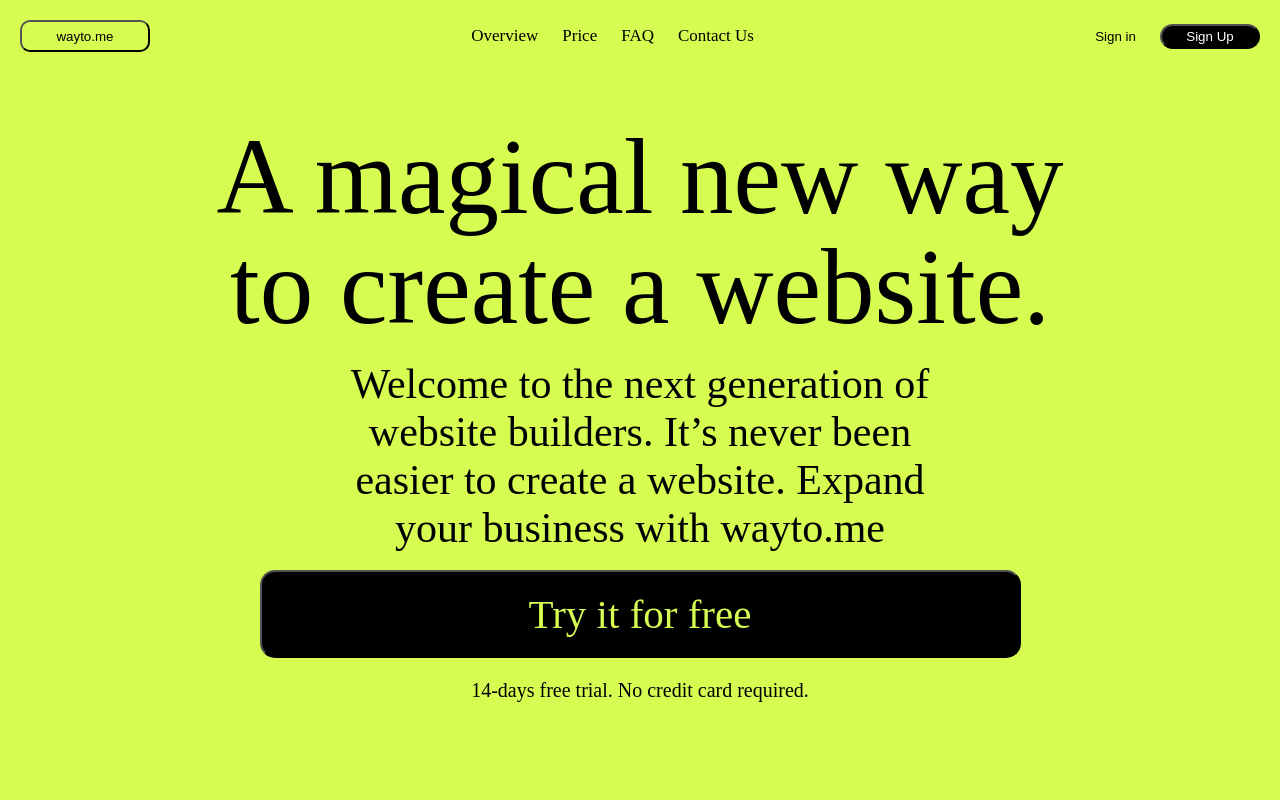
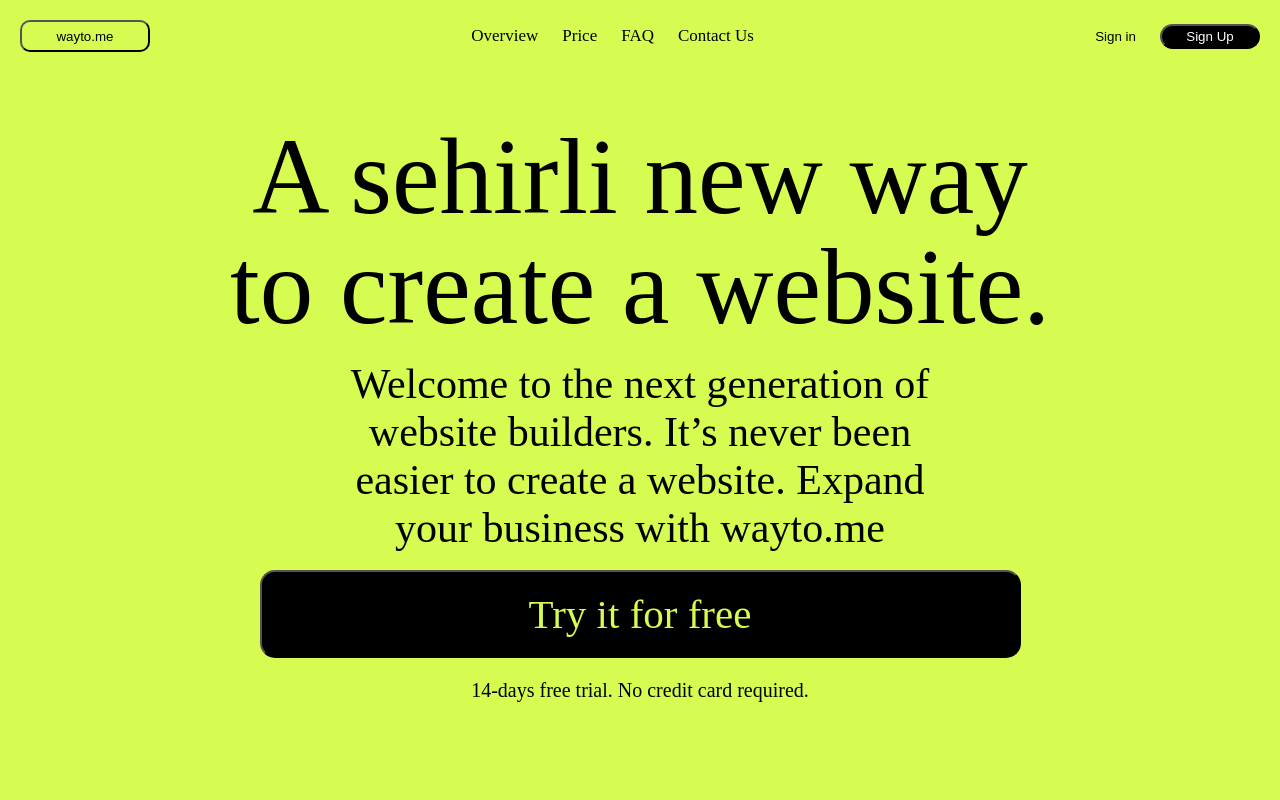
Before and after one commit to miraziz2008/wayto, a plain HTML site: page index.html in a window 1280 px wide. Shown: the top 800 px of the page. Drawn offline with Linux system fonts and the light colour scheme; a web font is replaced by a local one.

Commit message:
men headerdagi matnni ozgartirdm

```diff
--- a/index.html
+++ b/index.html
@@ -27,7 +27,7 @@
     </nav>
 
     <header align="center">
-        <h1>A magical new way <br> to create a website.</h1>
+        <h1>A sehirli new way <br> to create a website.</h1>
         <br>
         <h3>
             Welcome to the next generation of <br> website builders. It’s never been <br> easier to create a website. Expand <br> your business with wayto.me
```
